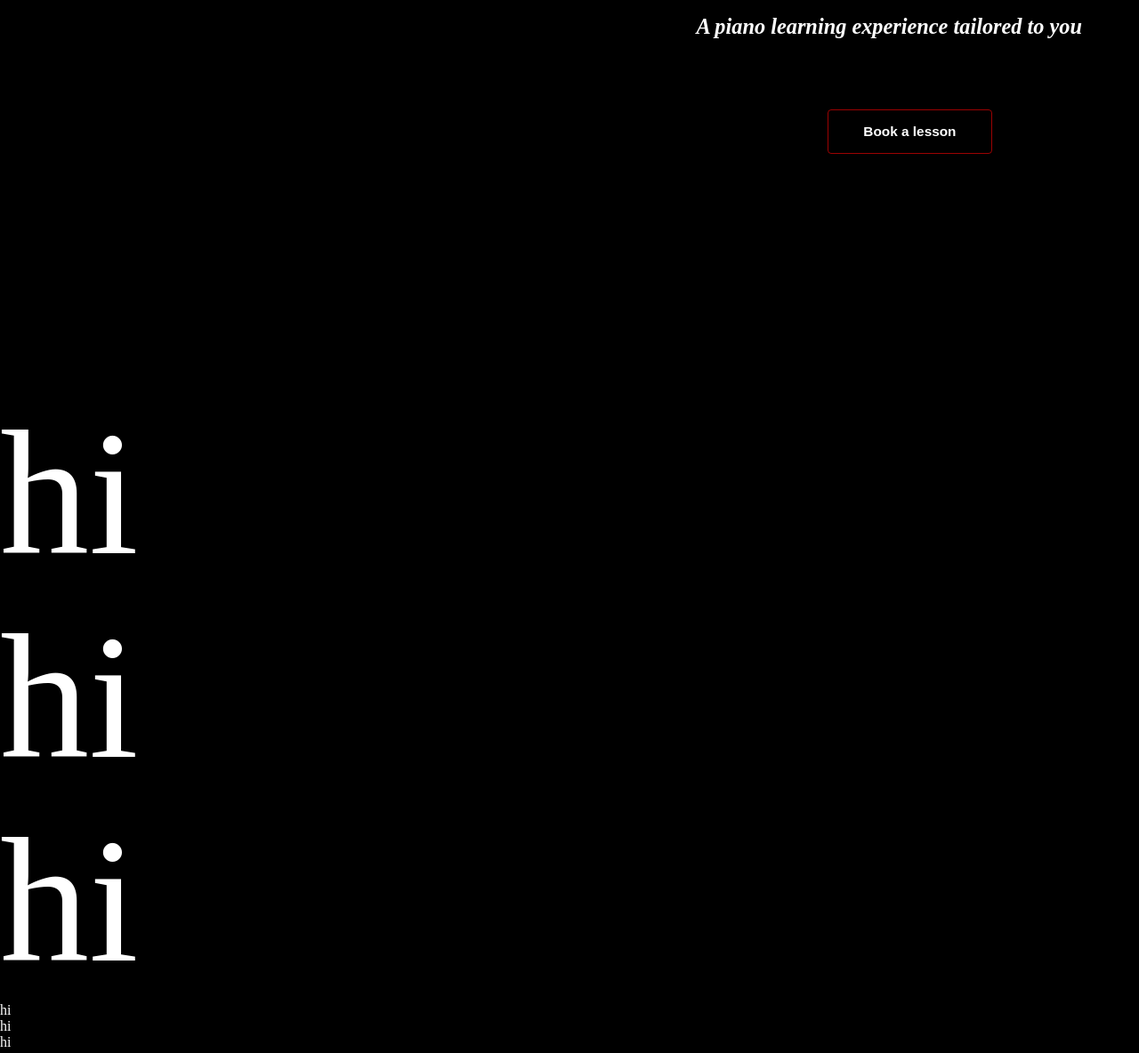
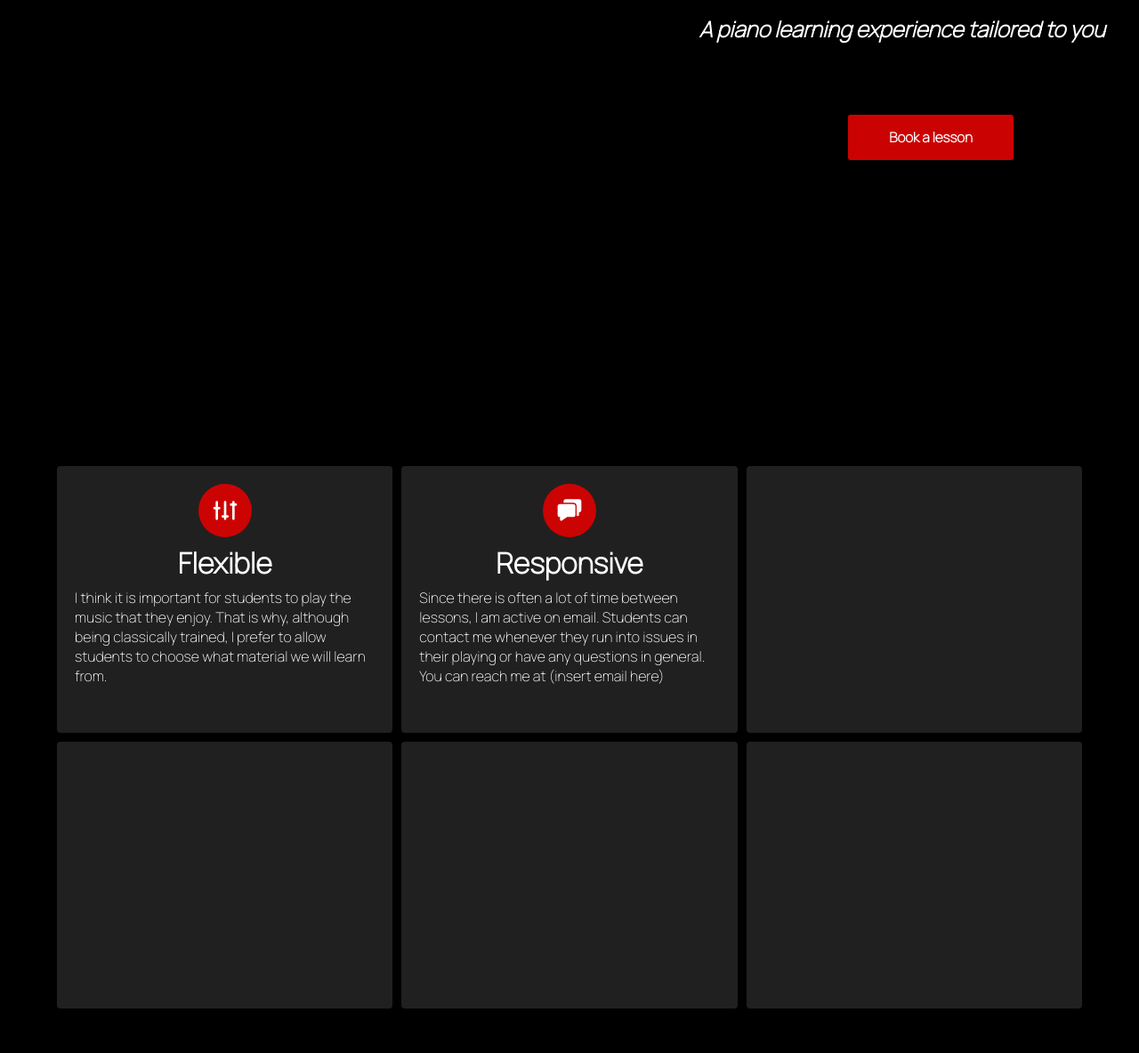
Before and after one commit to gering2/piano-lessons, a plain HTML site: page index.html in a window 1280 px wide. Shown: the part 280-1464 px from the top of the page at 89% size. Drawn offline with Linux system fonts and the light colour scheme.

Commit message:
Add grid with first two descriptions filled out

```diff
--- a/index.html
+++ b/index.html
@@ -6,6 +6,9 @@
     <meta name="viewport" content="width=device-width, initial-scale=1.0">
     <title>Colton's Lessons</title>
     <link rel="stylesheet" href="./styles.css">
+    <style>
+        @import url('https://fonts.googleapis.com/css2?family=Manrope:wght@200&family=Open+Sans:ital,wght@0,300;1,500&display=swap');
+        </style>
 </head>
 <body>
 
@@ -18,9 +21,9 @@
         </div>
         <nav>
             <ul class="nav-links">
-                <li><a class="nav-link" href="#"></a>Contact</li>
-                <li><a class="nav-link" href="#"></a>FAQs</li>
-                <li><a class="nav-link" href="#"></a>Resources</li>
+                <li><a class="nav-link" href="#">Contact</a></li>
+                <li><a class="nav-link" href="#">FAQs</a></li>
+                <li><a class="nav-link" href="#">Resources</a></li>
             </ul>
         </nav>
     </header>
@@ -31,14 +34,31 @@
 
 </section>
 <section style="width:100vw">
-  <div style="font-size:200px;color:white">hi</div>
-  <div style="font-size:200px;color:white">hi</div>
+    <div class="lesson-description">
 
-  <div style="font-size:200px;color:white">hi</div>
 
-  <div style="color:white">hi</div>
-  <div style="color:white">hi</div>
-  <div style="color:white">hi</div>
+        <div class="box">
+            <div class="icon-bg">
+                <img class="icon settings" src="./images/settings-alt.svg">
+            </div>
+            <h3 class="description-title">Flexible</h3>
+            <p>I think it is important for students to play the music that they enjoy. That is why, although being classically trained, I prefer to allow students to choose what material we will learn from.</p>
+        </div>
+        <div class="box">
+            <div class="icon-bg">
+                <img class="icon settings" src="./images/messages-f.svg">
+            </div>
+            <h3 class="description-title">Responsive</h3>
+            <p>Since there is often a lot of time between lessons, I am active on email. Students can contact me whenever they run into issues in their playing or have any questions in general. You can reach me at (insert email here)</p>
+        </div>
+
+        <div class="box"></div>
+        <div class="box"></div>
+        <div class="box"></div>
+        <div class="box"></div>
+
+
+    </div>
 </section>
 </body>
 </html>
--- a/styles.css
+++ b/styles.css
@@ -2,7 +2,7 @@
     box-sizing: border-box;
     padding:0;
     margin:0;
-
+    font-family: 'Manrope', sans-serif;
 }
 
 body {
@@ -50,13 +50,16 @@ nav {
 
 .nav-link {
     text-decoration: none;
+    cursor:pointer;
+    color:white;
+
 }
 
 .test {
     color:white;
     background-size: 100%;
     width: 100vw;
-    height: 90vh;
+    height: 98vh;
     background-image: url('./images/bg-img3.jpg ')  ;
 
     }
@@ -72,7 +75,7 @@ nav {
 
 .book-lesson-container {
     position:relative;
-    width:95%;
+    width:97%;
     bottom: 20px;
     display: flex;
     flex-direction: column;
@@ -88,13 +91,13 @@ nav {
     margin-top:10vh;
     padding: 15px 10px;
     width: 15%;
-    outline: 1px solid rgba(208, 3, 3, 0.744);
+    background-color: rgba(208, 3, 3, 0.98);
     border: none;
     border-radius: 3px;
     color:white;
     font-weight: 600;
     font-size: 1.2vw;
-    background-color: transparent;
+
     margin-right: 8vw;
 
 }
@@ -107,6 +110,53 @@ nav {
 }
 
 #book-button:hover {
-    background-color:rgba(47, 47, 47, 0.895);
+    background-color:rgba(179, 4, 4, 0.98);
     cursor: pointer;
 }
+
+
+.lesson-description {
+    display: grid;
+    grid-gap: 10px;
+    grid-template:repeat(3,minmax(0,1fr)) / repeat(3,minmax(0,1fr));
+    column-gap: 10px;
+    width:90%;
+    margin:auto;
+    margin-top:20px;
+    min-height: 0;
+    min-width: 0;
+
+}
+
+.icon {
+    -webkit-filter: grayscale(1) invert(1);
+}
+
+.description-title {
+    text-align: center;
+    margin-bottom:6px;
+    font-size: 32px;
+}
+.icon-bg {
+    display:flex;
+    align-items:center;
+    justify-content: center;
+    height:60px;
+    width:60px;
+    margin:auto;
+    background-color:rgba(208, 3, 3, 0.98);
+    border-radius:50%;
+    margin-bottom:7px;
+
+}
+.box {
+    background-color:rgba(106, 106, 106, 0.3);
+    border-radius: 4px;
+    color:white;
+    height:300px;
+    white-space: normal;
+    min-width: 0;
+    word-wrap: break-word;
+    padding: 20px 20px;
+
+}
```
Also changed, not shown: images/messages-f.svg (added), images/settings-alt.svg (added).
